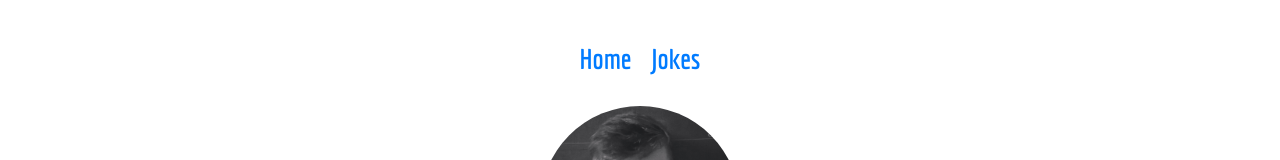
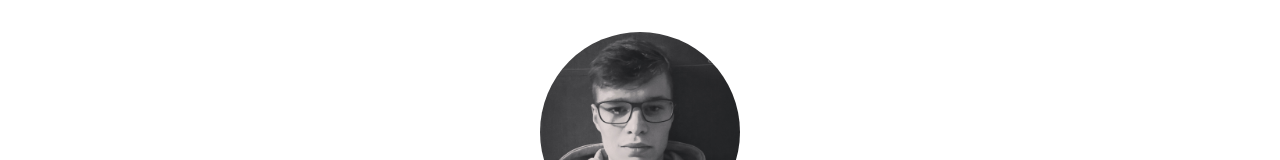
Before and after one commit to mjaniczko/Portfolio-React, a React (Create React App) app: page / in a window 1280 px wide. Shown: the top 160 px of the page. Built offline with nearby package versions, Linux system fonts and the light colour scheme.

Commit message:
Removing Header

```diff
--- a/src/components/App.js
+++ b/src/components/App.js
@@ -2,7 +2,6 @@ import React, { Component } from 'react';
 import Projects from './Projects';
 import SocialProfiles from './SocialProfiles';
 import Title from './Title';
-import Header from './Header';
 import profile from '../assets/user.jpg';
 
 class App extends Component {
@@ -12,16 +11,13 @@ class App extends Component {
       //    this.toggleDisplayBio = this.toggleDisplayBio.bind(this);
       //};
   state = { displayBio: false }
-
   // togleDisplayBio () {this.set...}
   toggleDisplayBio = () => {
       this.setState({ displayBio: !this.state.displayBio });
   };
-
   render () {
     return (
       <div>
-                <Header />
 				<img src={profile} alt='profile' className="profile" />
           <h1>Hello!</h1>
           <p>My name is Michal.</p>
--- a/src/components/Jokes.js
+++ b/src/components/Jokes.js
@@ -1,5 +1,4 @@
 import React, { Component } from 'react';
-import Header from './Header';
 
 const Joke = ({ joke: { setup, punchline } }) => (
   <p style={{ margin: 20 }}>{setup} <em>{punchline}</em></p>
@@ -26,7 +25,6 @@ class Jokes extends Component {
 
     return (
       <div>
-        <Header/>
         <h2>Highlighted Joke</h2>
         <Joke joke={this.state.joke}/>
 
```
Lines whose indentation alone changed are shown as unchanged.
